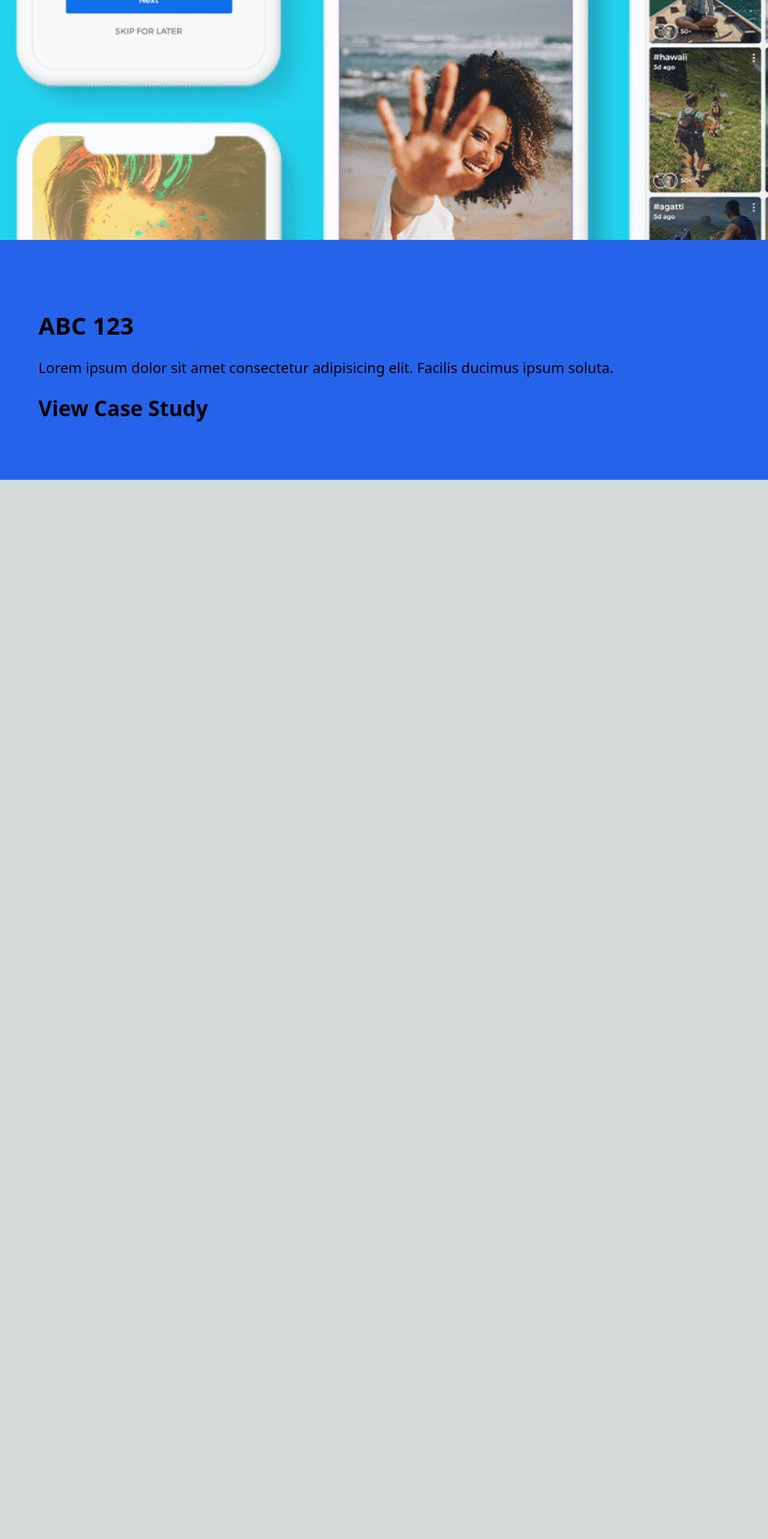
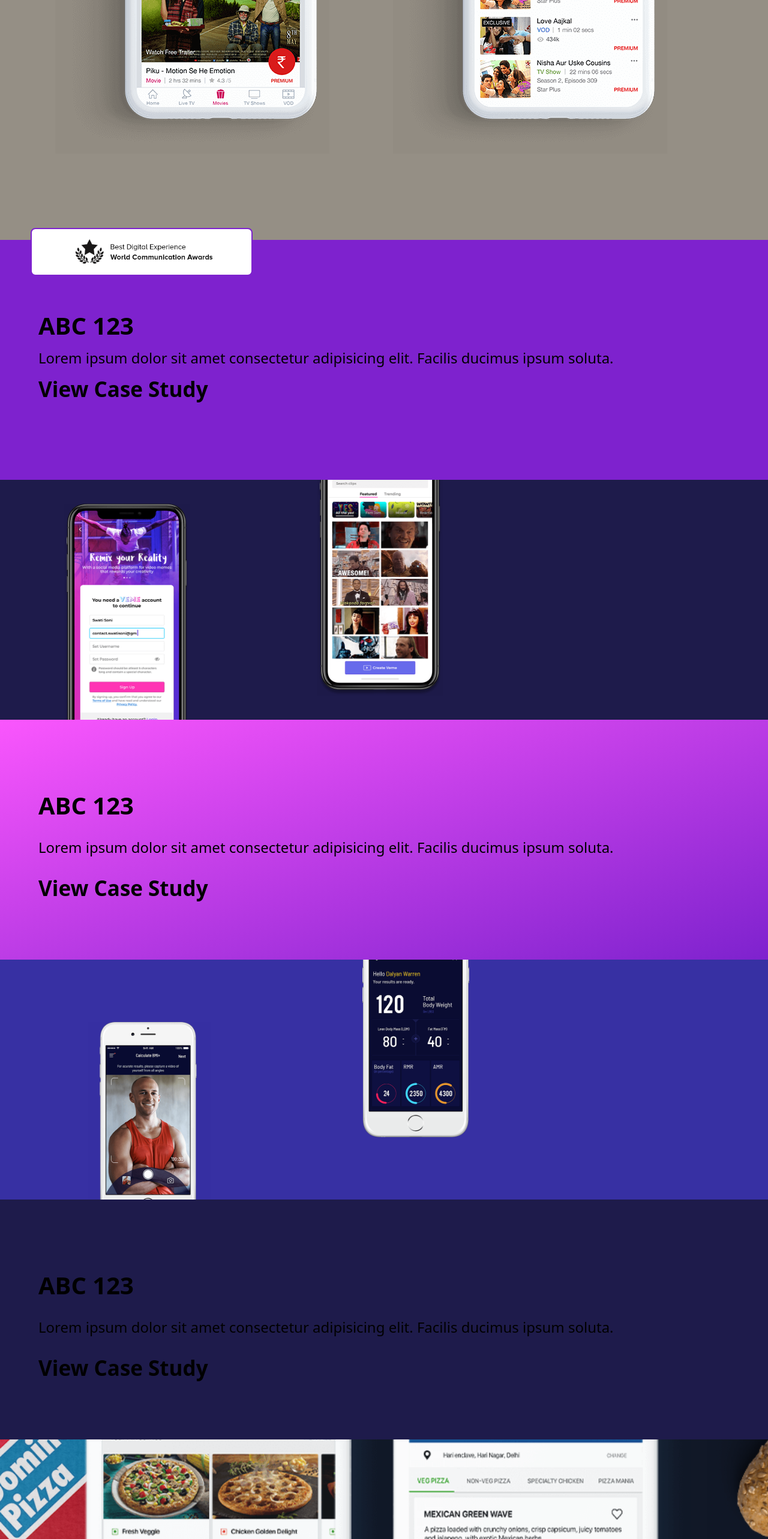
Before and after one commit to Manjeshkgp/next-test-3, a Next.js app: page / in a window 1280 px wide. Shown: the top 2566 px of the page at 60% size. Before the commit the page ends 800 px from the top, so only its background shows below. Built offline with nearby package versions, Linux system fonts and the light colour scheme.

Commit message:
Sixth Section Layout Created

```diff
--- a/src/app/page.tsx
+++ b/src/app/page.tsx
@@ -3,17 +3,19 @@ import FourthSection from "@/components/FourthSection";
 import SecondSection from "@/components/SecondSection";
 import ThirdSection from "@/components/ThirdSection";
 import FifthSection from "@/components/FifthSection";
+import SixthSection from "@/components/SixthSection";
 
 export default function Home() {
   return (
     <main
       className="flex flex-row overflow-x-scroll lg:container lg:flex-col lg:overflow-x-hidden"
     >
-      {/* <FirstSection />
+      <FirstSection />
       <SecondSection/>
       <ThirdSection/>
-      <FourthSection/> */}
+      <FourthSection/>
       <FifthSection/>
+      <SixthSection/>
     </main>
   );
 }
--- /dev/null
+++ b/src/components/SixthSection.tsx
@@ -0,0 +1,39 @@
+import { FC } from "react";
+import bgImg from "../assets/erp-app-development-service.png";
+import parentBg from "../assets/interior.jpg";
+import Image from "next/image";
+
+interface SixthSectionProps {}
+
+const SixthSection: FC<SixthSectionProps> = ({}) => {
+  return (
+    <section id="section6" className="flex flex-col w-screen h-screen">
+      <div className="h-[50vh] overflow-hidden relative w-screen flex flex-col justify-center items-center">
+        <Image
+          src={bgImg}
+          alt="bgImg"
+          className="h-[50vh] object-center z-10 scale-110 object-cover"
+        />
+        <Image
+          src={parentBg}
+          alt="bgImg"
+          className="h-[50vh] w-screen object-center object-cover absolute z-0 inset-0"
+        />
+      </div>
+      <div className="h-[50vh] overflow-hidden w-screen bg-blue-800 flex flex-col items-center gap-y-[4vh]">
+        <p className="w-[90%] md:text-[40px] md:leading-[45px] font-bold text-3xl mt-[15vh]">
+          ABC 123
+        </p>
+        <p className="w-[90%] md:text-[24px] md:leading-8 text-sm">
+          Lorem ipsum dolor sit amet consectetur adipisicing elit. Facilis
+          ducimus ipsum soluta.
+        </p>
+        <p className="w-[90%] md:text-[35px] md:leading-[40px] font-semibold text-xl">
+          View Case Study
+        </p>
+      </div>
+    </section>
+  );
+};
+
+export default SixthSection;
```
